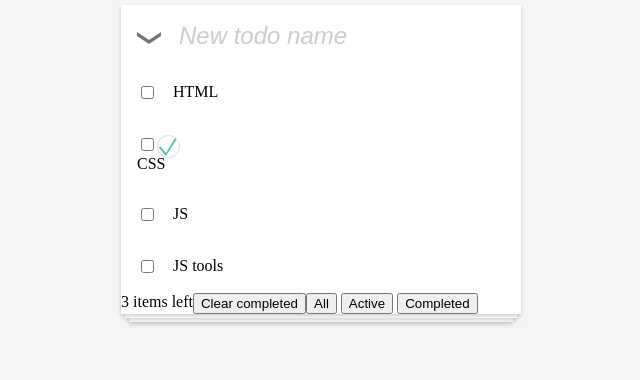
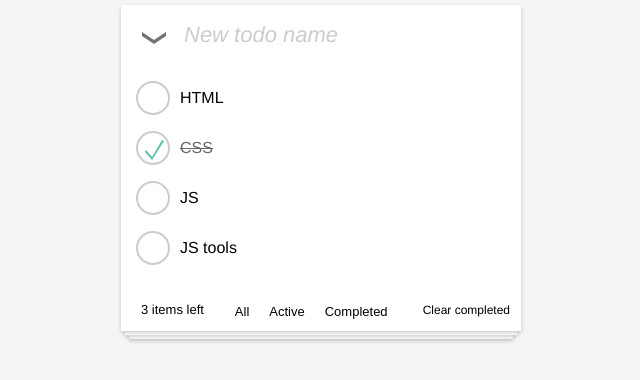
Before and after one commit to ok-technopolis-autumn-2018/Svetlana_Sagadeeva, a plain HTML site: page index.html in a window 1280 px wide. Shown: the part 126-506 px from the top of the page, without its empty margins (319-959 px from the left). Drawn offline with Linux system fonts and the light colour scheme.

Commit message:
not finished yet

```diff
--- a/index.html
+++ b/index.html
@@ -20,77 +20,48 @@
             </div>
         </form>
 
-        <div class="todos-list">
-            <div class="todos-list_item">
-                <div class="custom-checkbox todos-list_item_ready-marker">
-                    <input type="checkbox" class="custom-checkbox_target" aria-label="Mark todo as ready" />
-                    <div class="custom-checkbox_visual">
-                        <div class="custom-checkbox_visual_icon"></div>
-                    </div>
-                </div>
-                <button class="todos-list_item_remove" aria-label="Delete todo"></button>
-                <div class="todos-list_item_text-w">
-                    <div class="todos-list_item_text">HTML</div>
-                </div>
-            </div>
-        </div>
+        <ul class="todos-list">
+             <li class="todos-list-item">
+              <input type="checkbox" id="checkbox-html" class="todos-list-item-checkbox" aria-label="Mark todo as ready"/>
+              <label for="checkbox-html"></label>
+              <p class="checkbox-label">HTML</p>
+              <button class="todos-list-item-remove" aria-label="Delete todo"></button>
+             </li>
 
-            <div class="todos-list_item">
-                <!--<div class="custom-checkbox todos-list_item_ready-marker">-->
-                <label class="custom-check-box_label">
-                    <input
-                            id="checker" type="checkbox" class="custom-checkbox_target" aria-label="Mark todo as ready"
-                    />
-                    <span></span>
-                </label>
+            <li class="todos-list-item">
+                <input type="checkbox" id="checkbox-css" class="todos-list-item-checkbox" aria-label="Mark todo as ready"/>
+                <label for="checkbox-css" class="checkbox-label_checked"></label>
+                <p class="checkbox-label_striked">CSS</p>
+                <button class="todos-list-item-remove" aria-label="Delete todo"></button>
+            </li>
 
-                <!--</div>-->
-                <button class="todos-list_item_remove" aria-label="Delete todo"></button>
-                <div class="todos-list_item_text-w">
-                    <div class="todos-list_item_text">CSS</div>
-                </div>
-            </div>
-            <div class="todos-list_item">
-                <div class="custom-checkbox todos-list_item_ready-marker">
-                    <input type="checkbox" class="custom-checkbox_target" aria-label="Mark todo as ready" />
-                    <div class="custom-checkbox_visual">
-                        <div class="custom-checkbox_visual_icon"></div>
-                    </div>
-                </div>
-                <button class="todos-list_item_remove" aria-label="Delete todo"></button>
-                <div class="todos-list_item_text-w">
-                    <div class="todos-list_item_text">JS</div>
-                </div>
-            </div>
+             <li class="todos-list-item">
+                <input type="checkbox" id="checkbox-JS" class="todos-list-item-checkbox" aria-label="Mark todo as ready"/>
+                <label for="checkbox-JS"></label>
+                <p class="checkbox-label">JS</p>
+                <button class="todos-list-item-remove" aria-label="Delete todo"></button>
+            </li>
 
-
-            <div class="todos-list_item">
-                <div class="custom-checkbox todos-list_item_ready-marker">
-                    <input type="checkbox" class="custom-checkbox_target" aria-label="Mark todo as ready" />
-                    <div class="custom-checkbox_visual">
-                        <div class="custom-checkbox_visual_icon"></div>
-                    </div>
-                </div>
-                <button class="todos-list_item_remove" aria-label="Delete todo"></button>
-                <div class="todos-list_item_text-w">
-                    <div class="todos-list_item_text">JS tools</div>
-                </div>
-            </div>
+             <li class="todos-list-item">
+                <input type="checkbox" id="checkbox-JS-tools" class="todos-list-item-checkbox" aria-label="Mark todo as ready"/>
+                <label for="checkbox-JS-tools"></label>
+                <p class="checkbox-label">JS tools</p>
+                <button class="todos-list-item-remove" aria-label="Delete todo"></button>
+            </li>
+        </ul>
 
         <div class="todos-toolbar">
-          <div class="todos-toolbar-inline" aria-label="Filter and delete completed tasks">
             <div class="todos-toolbar_unready-counter">3 items left</div>
-
-                <button class="filters-item __selected" aria-label="Filter: All, is selected">All</button>
+            <div class="todos-toolbar-filters-button-group" aria-label="Filter and delete completed tasks">
+                <button class="filters-item __selected " aria-label="Filter: All, is selected">All</button>
                 <button class="filters-item __active" aria-label="Filter: Active">Active</button>
                 <button class="filters-item __completed" aria-label="Filter: Completed">Completed</button>
-
+            </div>
             <div class="todos-toolbar_clear_button">
                 <button class="todos-toolbar_clear-completed" aria-label="Clear completed">Clear completed</button>
             </div>
-          </div>
         </div>
-       </div>
      </div>
+    </div>
    </body>
 </html>
--- /dev/null
+++ b/styles/base/checkbox/checkbox.css
@@ -0,0 +1,45 @@
+.todos-list-item-checkbox {
+    position: absolute;
+    left: -9999px;
+}
+
+.todos-list-item-checkbox + label {
+    border: solid 2px #ccc;
+    border-radius: 50%;
+    display: block;
+    width: 30px;
+    height: 30px;
+    float: left;
+}
+
+.todos-list-item-checkbox:checked + label {
+    background: url(../../../images/completed.png) 6px 7px no-repeat;
+    border-color: #6AC6B4;
+}
+
+.checkbox-label {
+    position: relative;
+    bottom: 8px;
+    margin-left: 10px;
+    float: left;
+    font-family: Helvetica, sans-serif
+}
+
+    .checkbox-label_striked {
+         position: relative;
+         bottom: 8px;
+         font-family: Helvetica, sans-serif;
+         margin-left: 10px;
+         float: left;
+         color: #666;
+         text-decoration: line-through;
+    }
+
+    .checkbox-label_checked {
+        background: url(../../../images/completed.png) 6px 7px no-repeat;
+        border-color: #6AC6B4;
+    }
+
+.todos-list-item-remove {
+    float: right;
+}
--- a/styles/base/custom-checkbox/custom-checkbox.css
+++ b/styles/base/custom-checkbox/custom-checkbox.css
@@ -4,17 +4,6 @@
     position: relative;
     }
 
-    /*.custom-checkbox_target {*/
-    /*width: 1.3em;*/
-    /*height: 1.3em;*/
-    /*background-color: white;*/
-    /*border-radius: 50%;*/
-    /*vertical-align: middle;*/
-    /*border: 1px solid #ddd;*/
-    /*-webkit-appearance: none;*/
-    /*outline: none;*/
-    /*cursor: pointer;*/
-        /*}*/
     .custom-checkbox_label {
         width: 32px;
         height: 26px;
@@ -44,24 +33,7 @@
         background: white;
     }
 
-    /*.custom-checkbox_visual {*/
-        /*width: 36px;*/
-        /*height: 36px;*/
-        /*box-sizing: border-box;*/
-        /*border: 1px solid #ccc;*/
-        /*border-radius: 50%;*/
-        /*position: relative;*/
-        /*}*/
-        /*.custom-checkbox_target:checked ~ .custom-checkbox_visual {*/
-            /*border-color: #5dc2af;*/
-            /*}*/
-
-        /*.custom-checkbox_target:checked ~ .custom-checkbox_visual .custom-checkbox_visual_icon {*/
-            /*width: 20px;*/
-            /*height: 20px;*/
-            /*position: absolute;*/
-            /*top: 50%;*/
-            /*left: 50%;*/
-            /*margin: -10px;*/
-            /*background: url(../../../images/completed.png);*/
-            /*}*/
+     .strike {
+	   text-decoration: line-through;
+	   color: #fff;
+	   }
--- a/styles/default.css
+++ b/styles/default.css
@@ -3,6 +3,7 @@
 
 @import "base/main.css";
 @import "base/custom-checkbox/custom-checkbox.css";
+@import "base/checkbox/checkbox.css";
 
 
 @import "project/todo-title/todo-title.css";
--- a/styles/project/todo-board/todo-board.css
+++ b/styles/project/todo-board/todo-board.css
@@ -5,6 +5,8 @@
     box-shadow: 0 2px 4px rgba(0,0,0,.2);
 
     position: relative;
+
+    padding-left: 15px;
     }
 
     .todo-board:before,
--- a/styles/project/todo-creator/todo-creator.css
+++ b/styles/project/todo-creator/todo-creator.css
@@ -13,8 +13,8 @@
         float: left;
         margin-right: 16px;
         margin-top: 11px;
+        margin-left: -10px;
 
-        padding: 0;
 
         width: 24px;
         height: 12px;
@@ -44,7 +44,9 @@
             outline: none;
             width: 100%;
             /*box-sizing: border-box;*/
-            font-size: 24px;
+            font-family: Helvetica, sans-serif;
+            font-style: italic;
+            font-size: 22px;
             color: #666;
             font-weight: 300;
             }
--- a/styles/project/todos-list/todos-list.css
+++ b/styles/project/todos-list/todos-list.css
@@ -1,38 +1,54 @@
 
 .todos-list {
-
+        list-style: none;
+        padding-left: 0;
     }
 
-    .todos-list_item {
-        padding: 16px;
+    .todos-list-item {
+        display: block;
+        width: 100%;
+        height: 50px;
         }
-        .todos-list_item:after {
+        .todos-list-item:after {
             content: '';
             clear: both;
             display: table;
             }
 
-        .todos-list_item_ready-marker {
+        .todos-list-item-ready-marker {
             float: left;
             margin-right: 16px;
             }
 
-        .todos-list_item_text-w {
+        .todos-list-item-text-w {
             overflow: hidden;
             }
 
-            .todos-list_item_text {
+            .todos-list-item-text {
                 width: 100%;
                 }
 
-        .todos-list_item_remove {
+        .todos-list-item-remove {
+            position: relative;
             float: right;
             margin-left: 16px;
-            /*display: none;*/
+            display: none;
             visibility: hidden;
             }
 
-            .todos-list_item:hover .todos-list_item_remove {
-                /*display: block;*/
+            .todos-list-item:hover .todos-list-item-remove {
+                width: 30px;
+                height: 30px;
+                display: block;
                 visibility: visible;
+                padding-right: 4px;
+                border: none;
+                background: url(../../../images/close.png) 6px 7px no-repeat;
+            }
+            @media (-webkit-min-device-pixel-ratio: 1.5),
+               (min-resolution: 120dpi),
+               (min-resolution: 1.5dppx) {
+            .todo-list-item-remove {
+                background: url(../../../images/close@2x.png) no-repeat 0 0;
                 }
+            }
--- a/styles/project/todos-toolbar/todos-toolbar.css
+++ b/styles/project/todos-toolbar/todos-toolbar.css
@@ -2,17 +2,41 @@
     display: inline-block;
 }
 
-    .todos-toolbar-inline{
-        /*float: left;*/
+    .todos-toolbar_unready-counter{
+        float: left;
+        padding: 0;
+        font-size: 13px;
+        font-family: 'Helvetica Neue', Arial, sans-serif;
+        text-align: left;
+        margin: 5px;
+        border: 0;
     }
 
-    .todos-toolbar_unready-counter{
-        float: left;
+    .todos-toolbar-filters-button-group{
+        display: inline-block;
+        text-align: center;
+        position: relative;
+        padding-left: 18px;
+        padding-bottom: 5px;
+        margin-bottom: 5px;
     }
 
-    .todos-toolbar_filters{
-        float: left;
-    }
+        .filters-item {
+            background-color: white;
+            padding: 2px 8px;
+            text-align: center;
+            text-decoration: none;
+            display: inline-block;
+            font-size: 13px;
+            margin-top: 5px;
+            cursor: pointer;
+            border: none;
+        }
+
+        .filters-item:after {
+            border: #666666;
+        }
+
         .filters-item.selected {
             float: left;
         }
@@ -24,8 +48,17 @@
         }
 
     .todos-toolbar_clear_button {
-            float: left;
+            float: right;
+            text-align: right;
     }
         .todos-toolbar_clear-completed {
-            float: left;
+            float: right;
+            font-family: 'Helvetica Neue', Arial, sans-serif;
+            background-color: white;
+            font-size: 12px;
+            margin-top: 5px;
+            margin-right: 5px;
+            text-align: right;
+            border: none;
+            cursor: pointer;
         }
```
